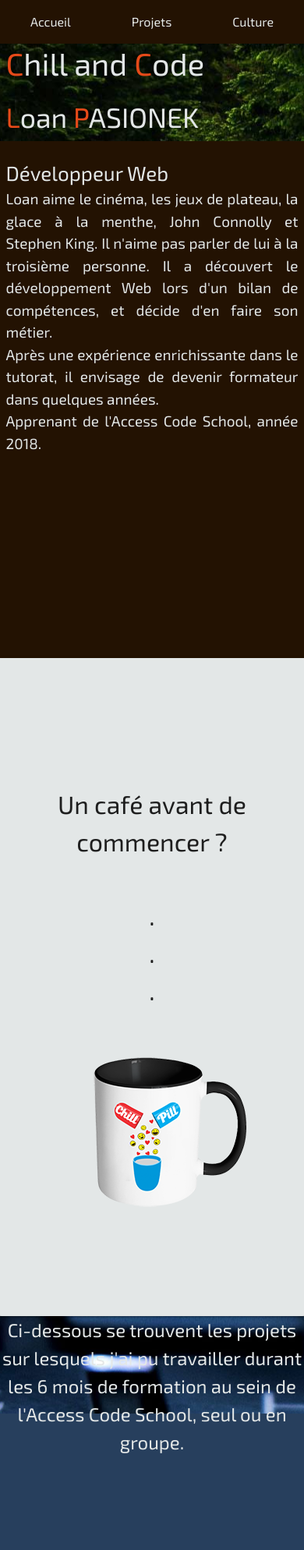
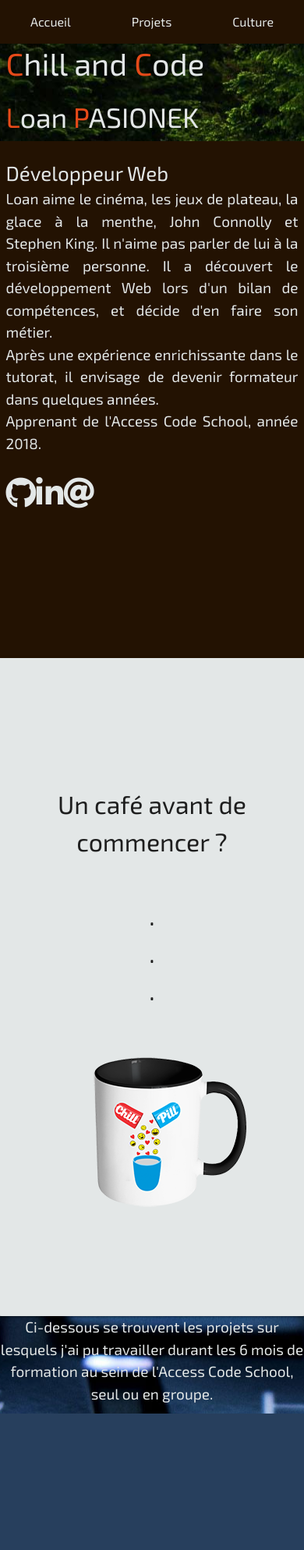
Before and after one commit to loanpasionek/PortfolioChill_Symfony, a Symfony app: template templates/page/index.html.twig in a window 390 px wide. Shown: the top 1988 px of the page at 78% size. Run offline with Twig, Linux system fonts and the light colour scheme; the template is opened without the code that fills it, so the values that code supplies are empty; some libraries are stand-ins or nearby versions; some web fonts are replaced.

Commit message:
Travail sur le header (1ere section) tablette OK

```diff
--- a/public/css/style.css
+++ b/public/css/style.css
@@ -137,10 +137,13 @@ body{overflow-x:hidden;}
             }
 
             /* --- Style du menu pour le mur d'images --- */
-            button{width: 125px;
+            button{
+            width: 125px;
             height: 30px;
             margin:14px;
-            font-size:1.4rem;}
+            font-size:1.4rem;
+            border-radius:6px;
+            }
             button:hover{cursor: pointer;}
             button:active, button:focus{background-color:#FF5722;}
 
@@ -294,6 +297,7 @@ body{overflow-x:hidden;}
 
 /* Small Devices, Tablets */
 @media only screen and (max-width : 768px) {
+    .fs20-mm{font-size:2rem;}
 
 }
 
@@ -306,7 +310,7 @@ body{overflow-x:hidden;}
     .bg_forest_sm{background:url('../img/bg_forest_sm.jpg') center fixed;}
     .bg_keyboard_sm{background:url('../img/bg_keyboard_1200.jpg') center fixed;}
 
-    /* Parallax : background uni */
+    /* Parallax : background uni en small */
     .slide1{background-image:none;}
     .slide2{background-image:none;}
     .slide1-sm {
--- a/templates/Layouts/header.html.twig
+++ b/templates/Layouts/header.html.twig
@@ -2,8 +2,7 @@
     <div class="navbar-fixed row">
         <nav class="nocolor">
             <div class="nav-wrapper fs36 exo2">
-<!--                 <a href="#" data-target="mobile-demo" class="sidenav-trigger divider-color"><i id="buttonBurger" class="material-icons">dehaze</i></a>
- -->
+
                 <ul id="nav-mobile" class="hide-on-med-and-down z-depth-0 right-align">
                     <div class="center-align">
                         <li><a href="#index" class="fs20 divider-color navText">Accueil</a></li>
@@ -12,9 +11,9 @@
                     </div>
                 </ul>
                 <ul class="flex hide-on-large-only jcaround">
-                        <li><a href="#index" class="center color3 fs20-sm">Accueil</a></li>
-                        <li><a href="#projets" class="center color3 fs20-sm">Projets</a></li>
-                        <li><a href="#culture" class="center color3 fs20-sm">Culture</a></li>
+                        <li><a href="#index" class="center color3 fs20 fs20-sm">Accueil</a></li>
+                        <li><a href="#projets" class="center color3 fs20 fs20-sm">Projets</a></li>
+                        <li><a href="#culture" class="center color3 fs20 fs20-sm">Culture</a></li>
                 </ul>
 
 
@@ -35,12 +34,12 @@
     <section id="presentation" class="row exo2 fixed mtop30p mtop30p-sm">
         <div class="h125p-sm bg_forest_sm">
             <h1 class="col rotated h1-sm color3 fs80 fs80-sm" id="title"><span class="color1 coloredChars">C</span>hill and <span class="color1 coloredChars">C</span>ode</h1>
-            <div class="col l5 offset-l6 color3 right-align text-justify-sm">
+            <div class="col l5 offset-l6 m5 offset-m5 color3 right-align text-justify-sm">
                 <h2 id="indexName"><span class="color1 coloredChars">L</span>oan <span class="color1 coloredChars">P</span>ASIONEK</h2>
             </div>
         </div>
-        <div class="col l5 offset-l6 ">
-            <p class="fs24 fs24-sm color3 right-align text-justify-sm">
+        <div class="col l5 offset-l6 offset-m4 m6">
+            <p class="fs24 fs20-mm fs24-sm color3 right-align text-justify-sm">
             <span class="fs32 fs32-sm">Développeur Web</span> <br>
             Loan aime le cinéma, les jeux de plateau, la glace à la menthe, John Connolly et Stephen King.
             Il n'aime pas parler de lui à la troisième personne.
@@ -50,7 +49,7 @@
 
             </p>
         </div>
-        <ul class="hide-on-med-and-down col l2 offset-l9 flex jcaround">
+        <ul class="col l2 offset-l9 m2 flex jcaround">
                 <li><a href="https://github.com/loanpasionek/" target="_blank" ><i class="fab faHover fa-github fs40 color3"></i></a></li>
                 <li><a href="https://www.linkedin.com/in/loan-pasionek" target="_blank"><i class="fab faHover fa-linkedin-in fs40 color3"></i></a></li>
                 <li><a href="mailto:l.pasionek@gmail.com"><i class="fas faHover fa-at fs40 color3"></i></a></li>
--- a/templates/page/index.html.twig
+++ b/templates/page/index.html.twig
@@ -28,7 +28,7 @@
 
     <section id="projets" class="row slide2 slide2-sm color3 h100vh h100minusNav-sm center">
         <div class="bg_keyboard_sm h125p-sm">
-            <p class="exo2 fs24 nomargin">Ci-dessous se trouvent les projets sur lesquels j'ai pu travailler durant les 6 mois de formation au sein de l'Access Code School, seul ou en groupe.
+            <p class="exo2 fs24 fs24-sm nomargin">Ci-dessous se trouvent les projets sur lesquels j'ai pu travailler durant les 6 mois de formation au sein de l'Access Code School, seul ou en groupe.
                 <br>
             </p>
         </div>
@@ -38,18 +38,18 @@
                 {% for projet in projets %}
 
 
-                <div class="item col l11 card w25 bgcolor7 color1">
+                <div class="item col l11 m10 card bgcolor7 color1">
 
-                    <p class="fs24 bold">{{ projet.name }}</p>
+                    <p class="fs24 fs24-sm bold">{{ projet.name }}</p>
                     <hr class="w75p center">
 
                     <br>
                     <img src="{{ asset( projet.image )}}" alt="images projets" class="imgCarousel hide-on-small-only">
                     <div class="textjustify">
-                        <p class="fs20"><span class="bold">Description :</span> <br>
+                        <p class="fs20 fs20-sm"><span class="bold">Description :</span> <br>
                             {{ projet.infos }}
                         </p>
-                        <p class="fs20"><span class="bold">Technologies utilisées :</span> <br>
+                        <p class="fs20 fs20-sm"><span class="bold">Technologies utilisées :</span> <br>
                             {{ projet.technos }}
                         </p>
                         <a href="{{ projet.url }}" class="fs20 bold">Lien vers le projet</a>
@@ -66,10 +66,10 @@
 
         <!-- Section personnelle -->
 
-    <section id="culture" class="h100minusNav bgcolor7 flex block-on-med-and-down">
+    <!-- <section id="culture" class="h100minusNav bgcolor7">
 
-
-        <div class="w20 center">
+        <div class="flex block-on-med-and-down">
+            <div class="w20 center ">
                 <p class="fs20 sunflower nomargin center">Section un peu plus personnelle avec mes hobbies !</p>
 
 
@@ -83,7 +83,7 @@
                 </ul>
             </div>
 
-        <div class="grid w75 center">
+            <div class="grid center">
                 {% for hobbie in hobbies %}
                     <div class="grid-item {{ hobbie.hobClass }} tooltip w33-sm">
                         <a href="{{ hobbie.hobUrl }}" target="_blank">
@@ -94,7 +94,8 @@
                 {% endfor %}
 
             </div>
-    </section>
+        </div>
+    </section> -->
 
 
     {% endblock %}
```
Lines whose indentation alone changed are shown as unchanged.
